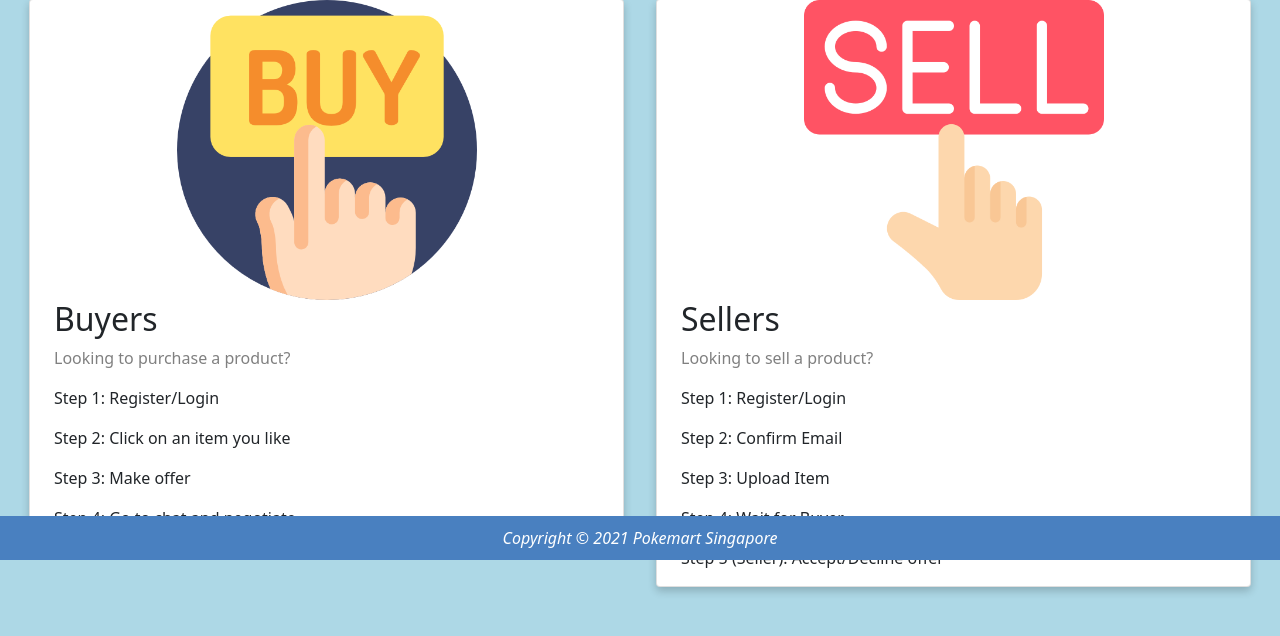
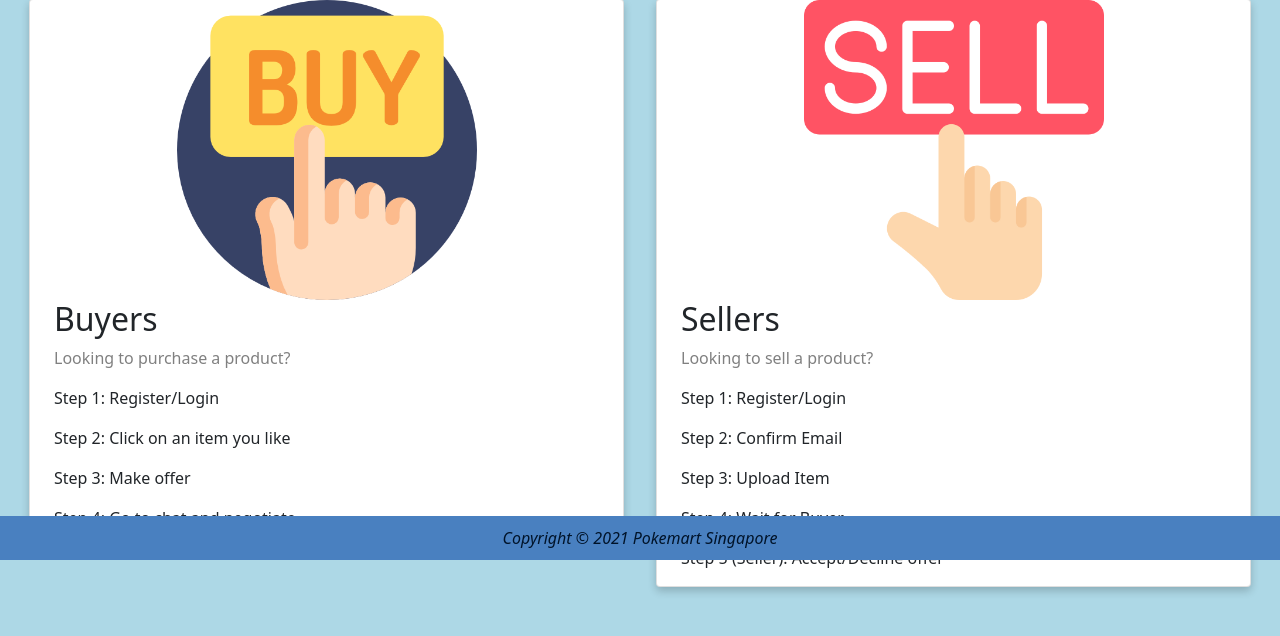
Before and after one commit to lopmade/1004-Web, a PHP site: page /index.php in a window 1280 px wide. Shown: the part 240-876 px from the top of the page. Run offline with PHP 8.4, Linux system fonts and the light colour scheme.

Commit message:
footer fix

```diff
--- a/footer.inc.php
+++ b/footer.inc.php
@@ -1,5 +1,5 @@
 <section id="space">
 </section>
 <footer style="width:100%;"id="footer" class="footer_container text-center mx-auto fixed-bottom ">
-    <p id ="footerText"><em>Copyright &copy; 2021 Pokemart Singapore</em></p>
+    <p id ="footerText"><em style="color:#001329">Copyright &copy; 2021 Pokemart Singapore</em></p>
 </footer>
```
